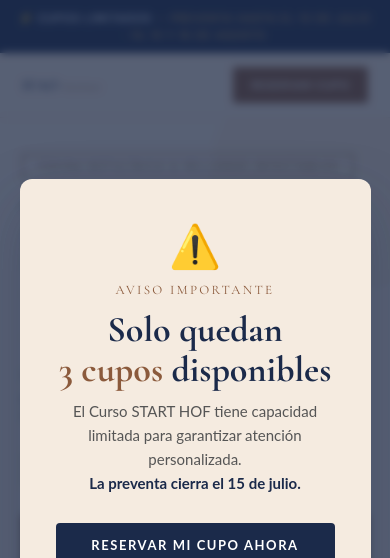
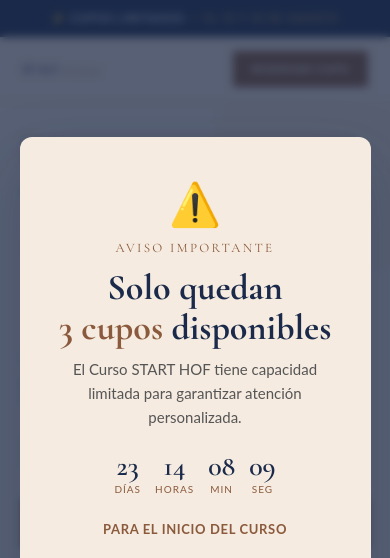
Before and after one commit to ifaoinstituto/curso-start-hof, a plain HTML site: page index.html in a window 390 px wide. Shown: the top 558 px of the page. Drawn offline with nearby package versions, Linux system fonts and the light colour scheme.

Commit message:
Eliminar preventa vencida, dejar solo precio regular; agregar countdown al popup

```diff
--- a/index.html
+++ b/index.html
@@ -742,7 +742,7 @@ footer { background: var(--navy); padding: 48px var(--px) 28px; }
 
 <!-- ANNOUNCEMENT BAR -->
 <div class="bar">
-  ⚡ <b>Cupos limitados</b> — Preventa hasta el 15 de julio · 14, 15 y 16 de agosto
+  ⚡ <b>Cupos limitados</b> — 14, 15 y 16 de agosto
 </div>
 
 <!-- NAV -->
@@ -762,8 +762,8 @@ footer { background: var(--navy); padding: 48px var(--px) 28px; }
     <p class="hero-date fade-up d2"><b>14, 15 y 16 de agosto</b> · Torre Millenium, Guayaquil</p>
 
     <div class="preventa-badge fade-up d2">
-      <span>Preventa $1,450</span>
-      <em>· Hasta el 15 de julio</em>
+      <span>Inversión $1,600</span>
+      <em>· Cupos limitados</em>
     </div>
 
     <div class="hero-cta-group fade-up d3">
@@ -1021,7 +1021,7 @@ footer { background: var(--navy); padding: 48px var(--px) 28px; }
       <div class="info-icon">🎓</div>
       <div class="info-data"><strong>Modalidad</strong><span>Teórico / Práctico<br>(atención a pacientes)</span></div>
     </div>
-    <div class="cupos-alert">⚡ <strong>Cupos limitados</strong> — reserva con abono antes del 15 de julio y mantén el precio especial de preventa.</div>
+    <div class="cupos-alert">⚡ <strong>Cupos limitados</strong> — reserva tu lugar cuanto antes, quedan pocos disponibles.</div>
   </div>
 </section>
 
@@ -1029,25 +1029,18 @@ footer { background: var(--navy); padding: 48px var(--px) 28px; }
 <section class="inversion" id="inversion">
   <div class="section-tag fade-up">Inversión</div>
   <h2 class="section-title fade-up d1">Elige tu<br><em>tarifa</em></h2>
-  <p class="section-sub fade-up d2">Reserva antes del 15 de julio con abono y asegura el precio de preventa.</p>
+  <p class="section-sub fade-up d2">La preventa ya cerró. Reserva ahora con la tarifa regular.</p>
   <div class="precio-cards fade-up d2">
     <div class="precio-card featured">
       <div class="precio-tipo">
-        <div class="precio-chip">★ Preventa — hasta el 15 de julio</div>
-        <div class="precio-nombre"><strong>Precio Especial</strong>Reserva con abono antes del 15 jul.</div>
+        <div class="precio-chip">Tarifa regular</div>
+        <div class="precio-nombre"><strong>Precio del Curso</strong><span style="text-decoration:line-through;opacity:.55;">Preventa $1,450 (cerrada)</span></div>
       </div>
-      <div class="precio-valor featured-val">$1,450</div>
-    </div>
-    <div class="precio-card">
-      <div class="precio-tipo">
-        <div class="precio-chip">Tarifa regular</div>
-        <div class="precio-nombre"><strong>Precio Regular</strong>Disponible después del 15 jul.</div>
-      </div>
-      <div class="precio-valor">$1,600</div>
+      <div class="precio-valor featured-val">$1,600</div>
     </div>
   </div>
   <div class="preventa-note fade-up d3">
-    💡 <strong>Reserva antes del 15 de julio</strong> con abono y mantén el precio especial de preventa aunque completes el pago después.
+    ⚡ <strong>La preventa ya finalizó.</strong> Reserva tu cupo ahora con la tarifa regular antes de que se agoten los espacios.
   </div>
   <div class="fade-up d3">
     <a href="https://wa.me/593997544471?text=Hola%2C%20me%20interesa%20reservar%20mi%20cupo%20para%20el%20Curso%20START%20HOF%20del%2014%20al%2016%20de%20agosto." class="btn-gold" target="_blank">
@@ -1074,8 +1067,8 @@ footer { background: var(--navy); padding: 48px var(--px) 28px; }
     <div class="faq-answer"><div class="faq-answer-inner">El primer día es completamente teórico. El segundo día combina teoría en la mañana con práctica clínica en la tarde-noche. El tercer día es de práctica intensiva con atención a pacientes durante todo el día (mañana, tarde y noche).</div></div>
   </div>
   <div class="faq-item fade-up">
-    <button class="faq-btn">¿Cómo funciona la preventa y el abono?<span class="faq-toggle">+</span></button>
-    <div class="faq-answer"><div class="faq-answer-inner">Realizando un abono antes del 15 de julio aseguras el precio de preventa de $1,450 y tu cupo. Puedes completar el pago después, manteniendo ese precio especial. Luego del 15 de julio la tarifa sube a $1,600. Contáctanos por WhatsApp para confirmar la forma de pago.</div></div>
+    <button class="faq-btn">¿Cómo reservo mi cupo?<span class="faq-toggle">+</span></button>
+    <div class="faq-answer"><div class="faq-answer-inner">La preventa ya finalizó. Puedes reservar tu cupo con la tarifa regular de $1,600 mediante un abono, y completar el pago después. Contáctanos por WhatsApp para confirmar la forma de pago.</div></div>
   </div>
   <div class="faq-item fade-up">
     <button class="faq-btn">¿Dónde se realiza el curso exactamente?<span class="faq-toggle">+</span></button>
@@ -1085,8 +1078,8 @@ footer { background: var(--navy); padding: 48px var(--px) 28px; }
 
 <!-- FINAL CTA -->
 <section class="final-cta">
-  <h2 class="fade-up">Reserva antes del<br><strong>15 de julio.</strong></h2>
-  <p class="fade-up d1">Asegura el precio de preventa de $1,450 con un abono. Cupos muy limitados.</p>
+  <h2 class="fade-up">Cupos<br><strong>muy limitados.</strong></h2>
+  <p class="fade-up d1">Reserva tu lugar con un abono. Tarifa regular: $1,600.</p>
   <a href="https://wa.me/593997544471?text=Hola%2C%20quiero%20reservar%20mi%20cupo%20para%20el%20Curso%20START%20HOF." class="btn-white fade-up d2" target="_blank">WhatsApp: 099 754 4471 →</a>
   <a href="https://www.instagram.com/IFAoInstituto" class="btn-ig fade-up d3" target="_blank">📸 @IFAoInstituto</a>
 </section>
@@ -1218,9 +1211,16 @@ document.querySelectorAll('.fade-up').forEach(function(el) {
     <div style="font-size:42px;margin-bottom:8px;">⚠️</div>
     <div style="font-family:'Cormorant Garamond',serif;font-size:13px;letter-spacing:.18em;color:#8B5A3C;text-transform:uppercase;margin-bottom:12px;">Aviso importante</div>
     <h2 style="font-family:'Cormorant Garamond',serif;font-size:36px;color:#1B2A4A;margin:0 0 10px;line-height:1.1;">Solo quedan<br><span style="color:#8B5A3C;">3 cupos</span> disponibles</h2>
-    <p style="font-family:'Lato',sans-serif;font-size:15px;color:#555;line-height:1.6;margin:0 0 28px;">
-      El Curso START HOF tiene capacidad limitada para garantizar atención personalizada.<br><strong style="color:#1B2A4A;">La preventa cierra el 15 de julio.</strong>
+    <p style="font-family:'Lato',sans-serif;font-size:15px;color:#555;line-height:1.6;margin:0 0 20px;">
+      El Curso START HOF tiene capacidad limitada para garantizar atención personalizada.
     </p>
+    <div id="popup-countdown" style="display:flex;justify-content:center;gap:14px;margin-bottom:26px;">
+      <div style="text-align:center;"><div id="pc-days" style="font-family:'Cormorant Garamond',serif;font-size:28px;color:#1B2A4A;font-weight:600;">00</div><div style="font-family:'Lato',sans-serif;font-size:10px;letter-spacing:.1em;text-transform:uppercase;color:#8B5A3C;">Días</div></div>
+      <div style="text-align:center;"><div id="pc-hours" style="font-family:'Cormorant Garamond',serif;font-size:28px;color:#1B2A4A;font-weight:600;">00</div><div style="font-family:'Lato',sans-serif;font-size:10px;letter-spacing:.1em;text-transform:uppercase;color:#8B5A3C;">Horas</div></div>
+      <div style="text-align:center;"><div id="pc-min" style="font-family:'Cormorant Garamond',serif;font-size:28px;color:#1B2A4A;font-weight:600;">00</div><div style="font-family:'Lato',sans-serif;font-size:10px;letter-spacing:.1em;text-transform:uppercase;color:#8B5A3C;">Min</div></div>
+      <div style="text-align:center;"><div id="pc-sec" style="font-family:'Cormorant Garamond',serif;font-size:28px;color:#1B2A4A;font-weight:600;">00</div><div style="font-family:'Lato',sans-serif;font-size:10px;letter-spacing:.1em;text-transform:uppercase;color:#8B5A3C;">Seg</div></div>
+    </div>
+    <p style="font-family:'Lato',sans-serif;font-size:13px;color:#8B5A3C;font-weight:700;text-transform:uppercase;letter-spacing:.05em;margin:0 0 28px;">Para el inicio del curso</p>
     <a href="https://wa.me/593997544471?text=Hola,%20quiero%20reservar%20mi%20cupo%20para%20el%20Curso%20START%20HOF"
        target="_blank"
        style="display:inline-block;background:#1B2A4A;color:#fff;font-family:'Lato',sans-serif;font-size:13px;font-weight:700;letter-spacing:.12em;text-transform:uppercase;padding:14px 28px;border-radius:4px;text-decoration:none;margin-bottom:14px;">
@@ -1235,6 +1235,24 @@ document.querySelectorAll('.fade-up').forEach(function(el) {
 </div>
 
 <script>
+(function(){
+  var target = new Date('2026-08-14T08:30:00');
+  function tick(){
+    var diff = target - new Date();
+    if (diff < 0) diff = 0;
+    var d = Math.floor(diff / 86400000);
+    var h = Math.floor((diff % 86400000) / 3600000);
+    var m = Math.floor((diff % 3600000) / 60000);
+    var s = Math.floor((diff % 60000) / 1000);
+    var pad = function(n){ return String(n).padStart(2, '0'); };
+    document.getElementById('pc-days').textContent = pad(d);
+    document.getElementById('pc-hours').textContent = pad(h);
+    document.getElementById('pc-min').textContent = pad(m);
+    document.getElementById('pc-sec').textContent = pad(s);
+  }
+  tick();
+  setInterval(tick, 1000);
+})();
 (function(){
   var overlay = document.getElementById('cupos-overlay');
   var modal = document.getElementById('cupos-modal');
```
